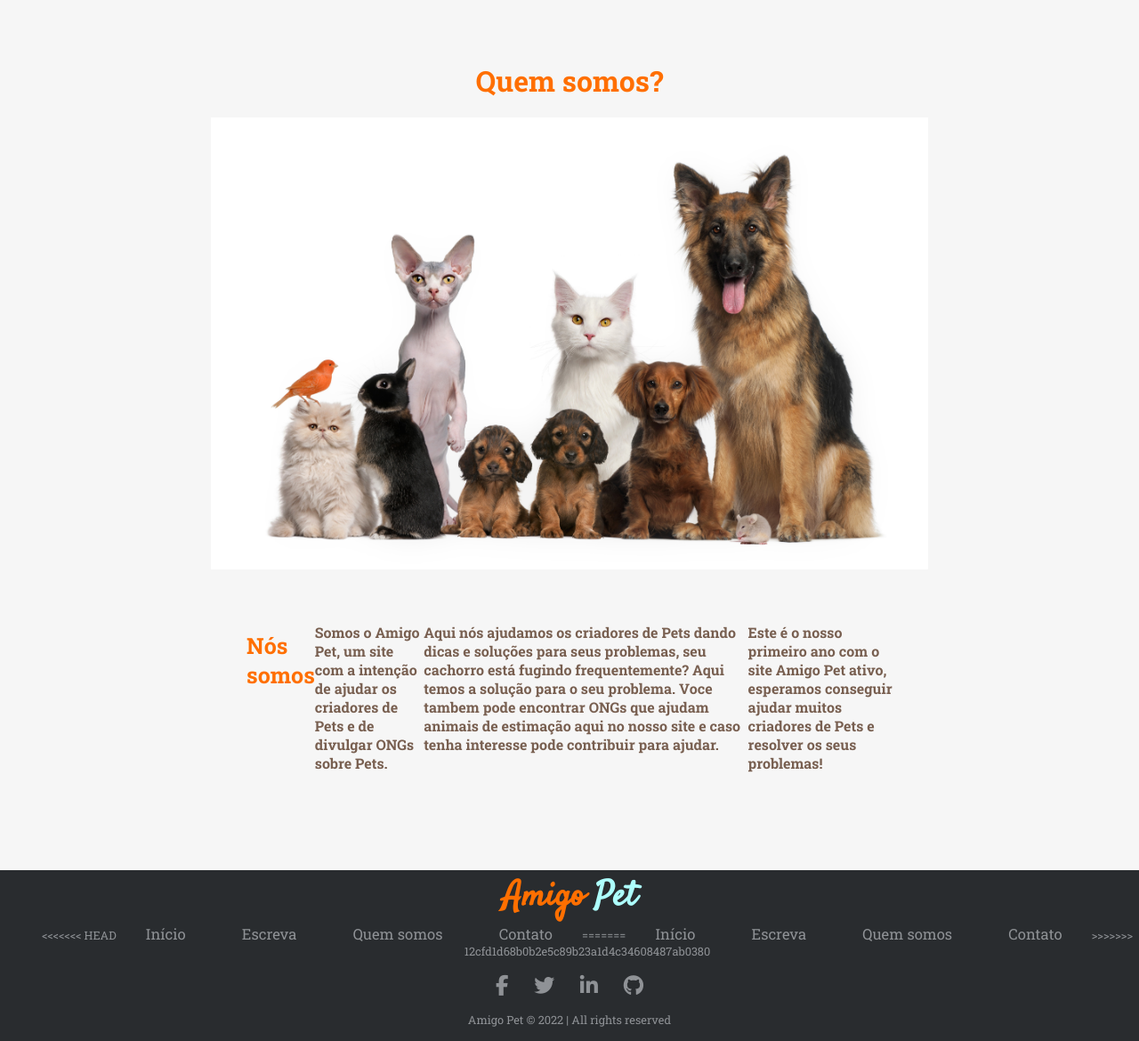
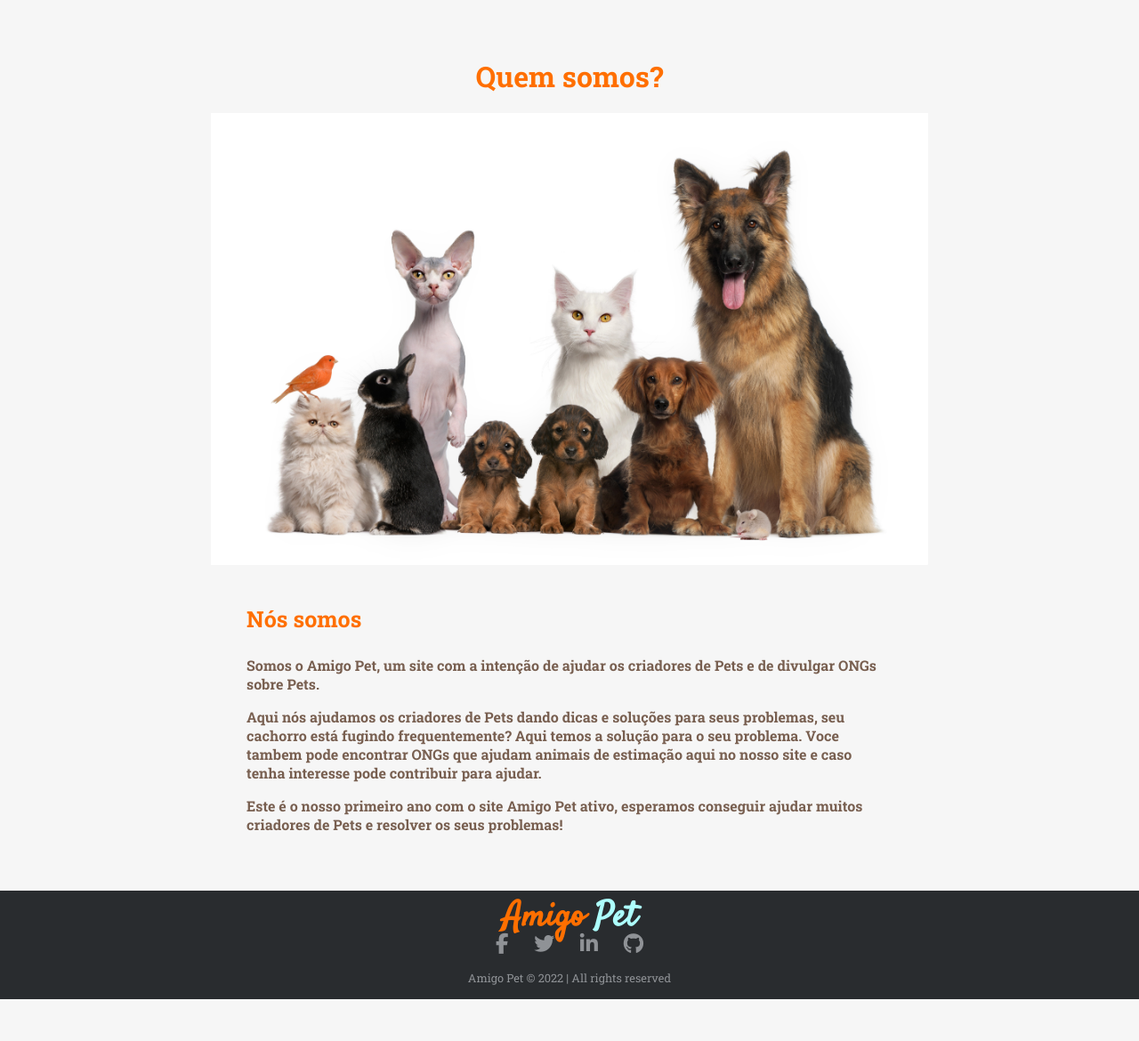
Before and after one commit to ICEI-PUC-Minas-PMV-ADS/pmv-ads-2022-2-e1-proj-web-t8-portal-pets, a PHP site: page /site/quem-somos.html in a window 1280 px wide. Shown: the part 66-1236 px from the top of the page at 89% size. After the commit the page ends 1189 px from the top, so only its background shows below. Run offline with PHP 8.4, Linux system fonts and the light colour scheme; some libraries are stand-ins or nearby versions; some web fonts are replaced.

Commit message:
ajuste da pagina quem somos dnv

```diff
--- a/src/css/stylequemsomos.css
+++ b/src/css/stylequemsomos.css
@@ -114,7 +114,6 @@ header .menu-toggle {
 
 /* CONTENT */
 .content {
-    display: flex;
     width: 90%;
     margin: 5%;
 }
--- a/src/site/quem-somos.html
+++ b/src/site/quem-somos.html
@@ -80,22 +80,6 @@
         </div>
 
         <div class="footer-row">
-            <ul>
-<<<<<<< HEAD
-                <li><a href="../home.html">Início</a></li>
-                <li><a href="../site/escreva.html">Escreva</a></li>
-                <li><a href="../site/quemsomos.html">Quem somos</a></li>
-                <li><a href="../site/contato.html">Contato</a></li>
-=======
-                <li><a href="/src/home.html">Início</a></li>
-                <li><a href="/src/site/escreva.html">Escreva</a></li>
-                <li><a href="/src/site/quem-somos.html">Quem somos</a></li>
-                <li><a href="/src/site/contato.html">Contato</a></li>
->>>>>>> 12cfd1d68b0b2e5c89b23a1d4c34608487ab0380
-            </ul>
-        </div>
-
-        <div class="footer-row">
             <a href="https://www.facebook.com/profile.php?id=100088056617994"><i class="fa fa-facebook"></i></a>
             <a href="https://twitter.com/AAmigopet"><i class="fa fa-twitter"></i></a>
             <a href="https://www.linkedin.com/in/amigo-pet-024828258/"><i class="fa fa-linkedin"></i></a>
```
